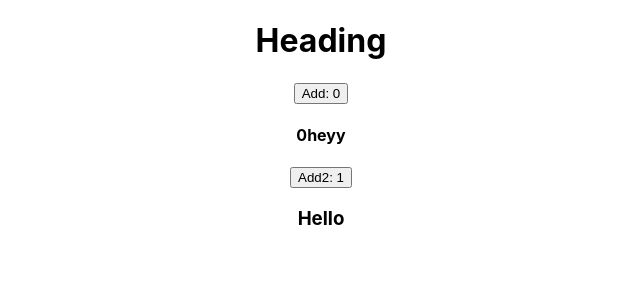
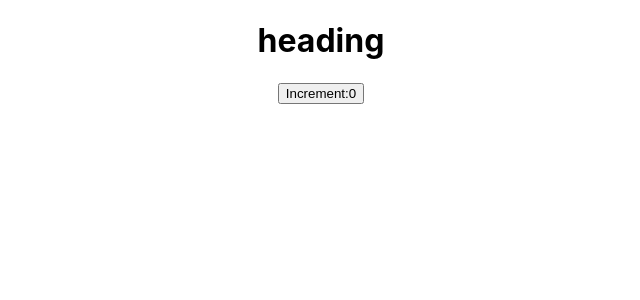
Before and after one commit to thota-geethika/memoization-in-react, a React (Create React App) app: page / in a window 1280 px wide. Shown: the top 300 px of the page, without its empty margins (319-959 px from the left). Built offline with nearby package versions, Linux system fonts and the light colour scheme.

Commit message:
Add. Extended Class Component to Pure Component to prevent rerendering even when there's no change.

```diff
--- a/src/App.js
+++ b/src/App.js
@@ -1,12 +1,12 @@
 import './App.css';
-// import ClassCounter from './Components/ClassCounter/ClassCounter';
-import Counter from './Components/Counter/Counter';
+import ClassCounter from './Components/ClassCounter/ClassCounter';
+// import Counter from './Components/Counter/Counter';
 
 function App() {
   return (
     <div className="App">
-      <Counter/>
-      {/* <ClassCounter/> */}
+      {/* <Counter/> */}
+      <ClassCounter/>
     </div>
   );
 }
--- a/src/Components/ClassCounter/ClassCounter.js
+++ b/src/Components/ClassCounter/ClassCounter.js
@@ -1,6 +1,6 @@
 import React, { Component } from 'react'
 
-export default class ClassCounter extends Component {
+export default class ClassCounter extends React.PureComponent {
     constructor(props){
         super(props);
         this.state = {
```
